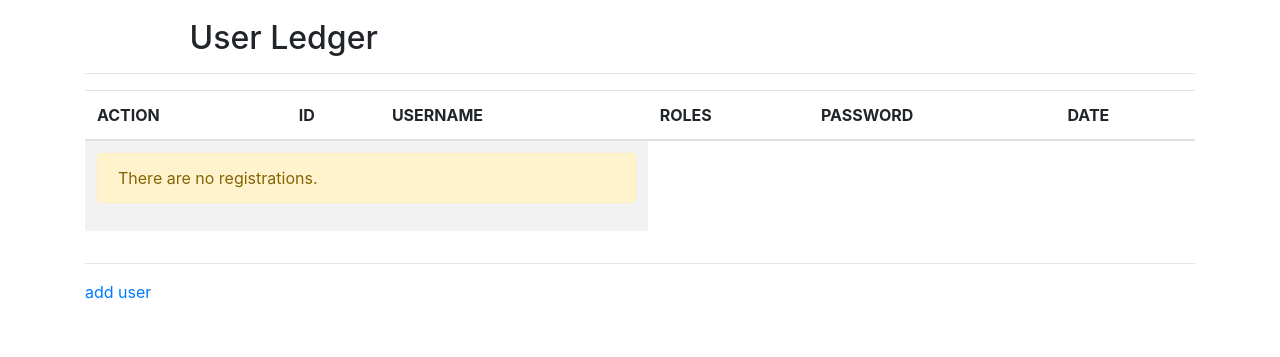
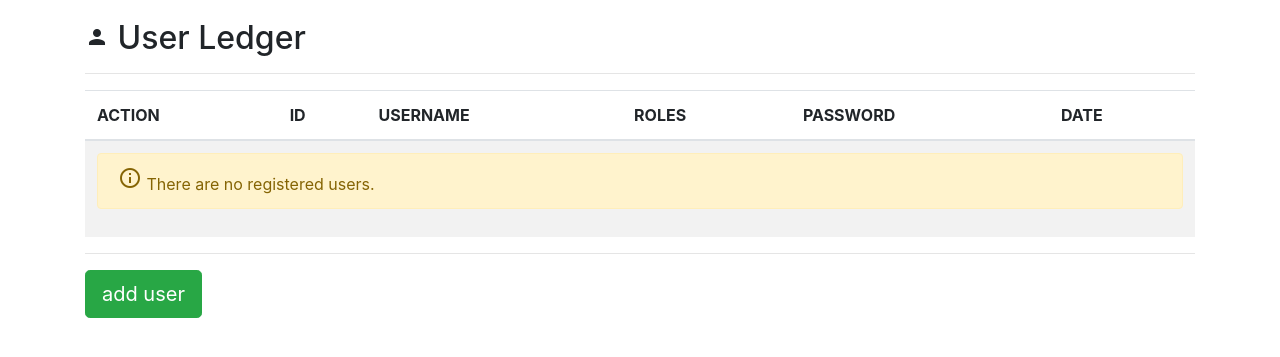
Before and after one commit to jasonmonroe/dreamsingles, a Symfony app: template templates/user/index.html.twig in a window 1280 px wide. Shown: the part 55-412 px from the top of the page. Run offline with Twig, Linux system fonts and the light colour scheme; the template is opened without the code that fills it, so the values that code supplies are empty; some libraries are stand-ins or nearby versions.

Commit message:
styling forms

```diff
--- a/templates/post/_delete_form.html.twig
+++ b/templates/post/_delete_form.html.twig
@@ -1,5 +1,5 @@
-<form name="delete-post-form" method="post" action="{{ path('post_delete', {'id': post.id}) }}" onsubmit="return
-    confirm('Are you sure you want to delete post?');">
+<form name="delete-post-form" method="post" action="{{ path('post_delete', {'id': post.id}) }}"
+    onsubmit="return confirm('Are you sure you want to delete post?');">
     <input type="hidden" name="_method" value="DELETE">
     <input type="hidden" name="_token" value="{{ csrf_token('delete' ~ post.id) }}">
     <button name="delete-post-btn" type="submit" class="btn btn-sm"><i class="material-icons">delete</i></button>
--- a/templates/post/_form.html.twig
+++ b/templates/post/_form.html.twig
@@ -1,6 +1,8 @@
 {{ form_start(form) }}
     {{ form_widget(form) }}
     <hr>
-    <button id="save-post-btn" name="save-post-btn" type="submit" class="btn btn-info">{{ button_label|default('Save') }}</button>
-    <button id="clear-post-btn" name="clear-post-btn" type="reset" class="btn btn-default ">clear</button>
+    <button id="save-post-btn" name="save-post-btn" type="submit" class="btn btn-primary">
+        <i class="material-icons">add_comment</i>{{ button_label|default('Save') }}
+    </button>
+    <button id="clear-post-btn" name="clear-post-btn" type="reset" class="btn btn-light btn-lg">clear</button>
 {{ form_end(form) }}
--- a/templates/security/login.html.twig
+++ b/templates/security/login.html.twig
@@ -20,7 +20,7 @@
                 {% endif %}
 
                 <div class="form-group">
-                    <label class="col-md-4 control-label" for="inputUsername"><i class="material-icons">alternate_email</i> Username</label>
+                    <label class="col-md-4 control-label" for="inputUsername"><i class="material-icons">person</i> Username</label>
                     <input type="text" value="{{ last_username }}" name="username" id="inputUsername" class="form-control" maxlength="16" required autofocus>
                 </div>
                 <div class="form-group">
--- a/templates/user/_form.html.twig
+++ b/templates/user/_form.html.twig
@@ -1,6 +1,6 @@
 {{ form_start(form) }}
     {{ form_widget(form) }}
     <hr>
-    <button id="save-user-btn" name="save-user-btn" class="btn btn-primary" type="submit">{{ button_label|default('Save') }}</button>
-    <button id="clear-user-btn" name="clear-user-btn" type="reset" class="btn btn-default">clear</button>
+    <button id="save-user-btn" name="save-user-btn" class="btn btn-primary" type="submit"><i class="material-icons">person_add</i> {{ button_label|default('Save') }}</button>
+    <button id="clear-user-btn" name="clear-user-btn" type="reset" class="btn btn-light btn-lg">clear</button>
 {{ form_end(form) }}
--- a/templates/user/index.html.twig
+++ b/templates/user/index.html.twig
@@ -5,7 +5,7 @@
 {% block body %}
 <div class="row">
     <div class="col-md-12">
-        <h2><i class="material-icons">user</i> User Ledger</h2>
+        <h2><i class="material-icons">person</i> User Ledger</h2>
         <hr>
 
         <table class="table table-striped">
@@ -22,12 +22,11 @@
             <tbody>
             {% for user in users %}
                 <tr>
-
                     {% if app.user.id == user.id %}
                         <td>{{ include('user/_delete_form.html.twig') }}</td>
                         <td><a href="{{ path('user_edit', {'id': user.id}) }}"><i class="material-icons">edit</i></a></td>
                     {% else %}
-                        <td><a title="You are not allowed to delete user: {{ user.username }}"><i class="material-icons">delete</i></a></td>
+                        <td><a href="#" title="You are not allowed to delete user: {{ user.username }}"><i class="material-icons">delete</i></a></td>
                         <td><a title="You are not allowed to edit user: {{ user.username }}"><i class="material-icons">edit</i></a></td>
                     {% endif %}
 
@@ -37,17 +36,17 @@
                     <td>{{ user.roles ? user.roles|json_encode : '' }}</td>
                     <td>{{ '*****' }}</td>
                     <td>{{ user.created }}</td>
-
                 </tr>
             {% else %}
                 <tr>
-                    <td colspan="5"><p class="alert alert-warning">There are no registrations.</p></td>
+                    <td colspan="8"><p class="alert alert-warning"><i class="material-icons">info_outline</i> There are no registered users.</p></td>
                 </tr>
             {% endfor %}
             </tbody>
         </table>
 
-
+        <hr>
+        <a class="pull-right btn btn-success btn-lg" href="{{ path('user_new') }}">add user</a>
     </div>
 </div>
 
@@ -55,6 +54,5 @@
 
 
 
-    <hr>
-    <a href="{{ path('user_new') }}">add user</a>
+
 {% endblock %}
--- a/templates/user/new.html.twig
+++ b/templates/user/new.html.twig
@@ -3,9 +3,9 @@
 {% block title %}Register New User{% endblock %}
 
 {% block body %}
-    <h1>Register</h1>
+    <h2><i class="material-icons">person</i> Register</h2>
     <hr>
     {{ include('user/_form.html.twig') }}
 
-    <a class="pull-right btn btn-link" href="{{ path('user_index') }}"><< back to ledger</a>
+    <a class="pull-right btn btn-secondary" href="{{ path('user_index') }}"><< back to ledger</a>
 {% endblock %}
--- a/templates/user/show.html.twig
+++ b/templates/user/show.html.twig
@@ -5,7 +5,7 @@
 {% block body %}
     <div class="row">
         <div class="col-md-12">
-            <h2>User Profile</h2>
+            <h2><i class="material-icons">person</i> User Profile</h2>
             <hr>
 
             <table class="table table-striped">
```
